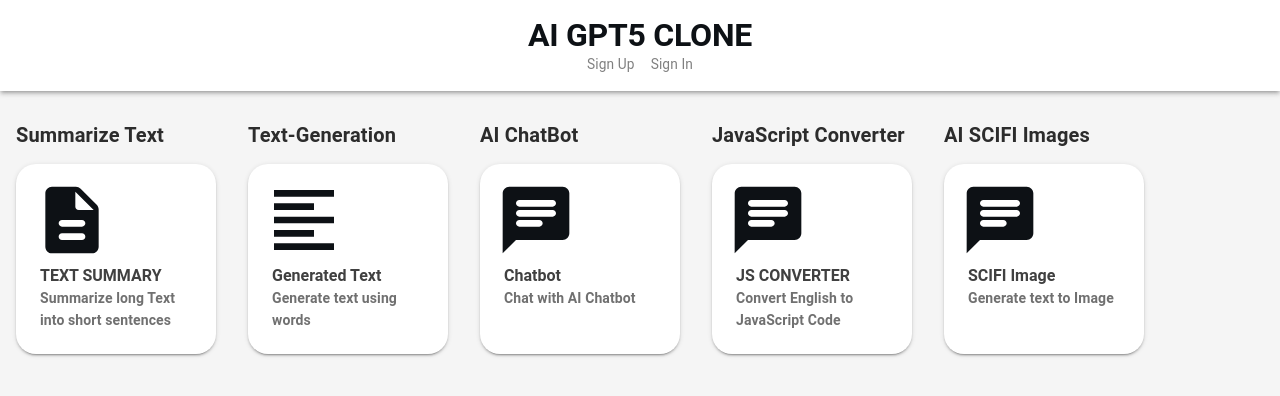
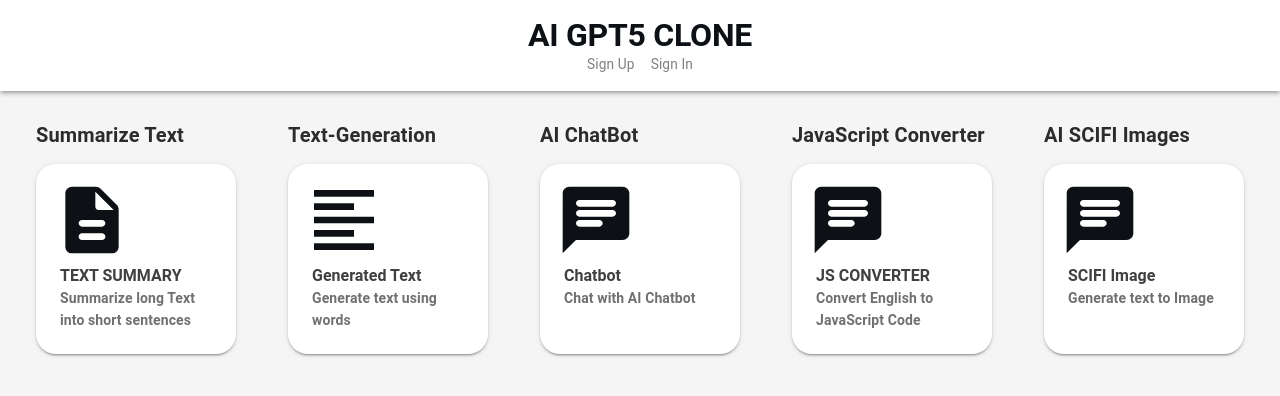
Before and after one commit to HEMANT-YADAV123/XenoAI, a React (Create React App) app in the folder client/: page / in a window 1280 px wide. Shown: the top 396 px of the page. Built offline with nearby package versions, Linux system fonts and the light colour scheme.

Commit message:
added some homepage changes

```diff
--- a/client/src/pages/Homepage.js
+++ b/client/src/pages/Homepage.js
@@ -10,7 +10,8 @@ const Homepage = () => {
 
   return (
     <>
-    <Box sx={{display:'flex' , flexDirection:'row'}}>
+    <Box sx={{display:'flex' , flexDirection:'row', justifyContent:'space-evenly'}}>
+
         {/*Summarize Text */}
         <Box p={2}>
           <Typography variant='h4' mb={2} fontWeight="bold">
@@ -74,7 +75,7 @@ const Homepage = () => {
             </Card>
           </Box>
 
-{/* French-converter */}
+          {/* JavaScript converter*/}
           <Box p={2}>
             <Typography variant='h4' mb={2} fontWeight="bold">
               JavaScript Converter
```
Lines whose indentation alone changed are shown as unchanged.
